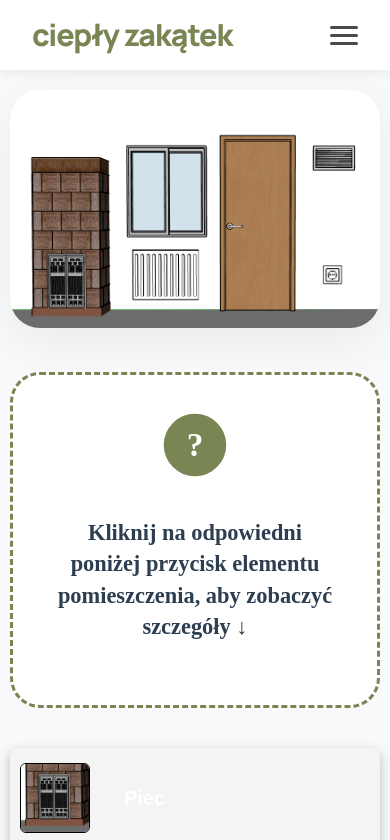
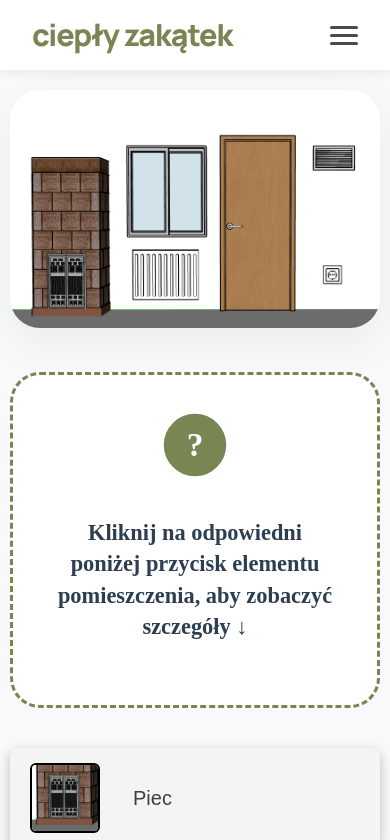
Before and after one commit to jkaminska2/cieply-zakatek, a React (Vite) app: page / in a window 390 px wide. Shown: the top 840 px of the page. Built offline with nearby package versions, Linux system fonts and the light colour scheme.

Commit message:
Naprawienie ramki zdjęć mebli oraz paddingu

```diff
--- a/src/App.css
+++ b/src/App.css
@@ -256,7 +256,7 @@ img {
     width: 100%; /* stretch to container width */
     max-width: 500px; /* optional: limit width */
     height: 100px;
-
+    color: rgb(62, 62, 62);
     display: flex;
     align-items: center;
     justify-content: flex-start;
@@ -265,8 +265,8 @@ img {
     background: rgb(245, 244, 244);
     border: none;
     cursor: pointer;
-
-    padding-left: 10px;
+    font-weight: 300;
+    padding-left: 20px;
     box-shadow: 0 4px 12px rgba(0, 0, 0, 0.25);
     border-radius: 8px;
   }
@@ -275,7 +275,7 @@ img {
     height: 70px;
     object-fit: cover;
     border-radius: 6px;
-    border: 1px black solid;
+    border: 2px black solid;
   }
   .furniture-button span {
     font-size: 20px;
--- a/src/styles/ElementWindow.css
+++ b/src/styles/ElementWindow.css
@@ -5,7 +5,7 @@
   flex-direction: column;
   /* gap: 20px; */
   width: 100%;
-  padding: 40px;
+  padding: 10px;
   background-color: #ffffff;
   border-radius: 30px;
   box-shadow: 0 15px 35px rgba(0,0,0,0.05);
```
